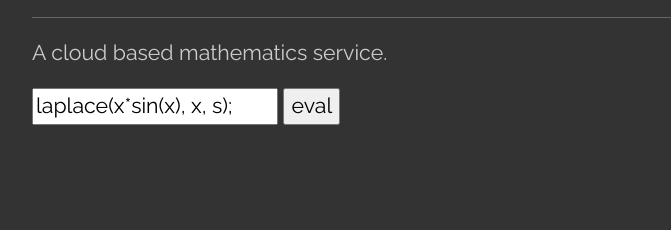
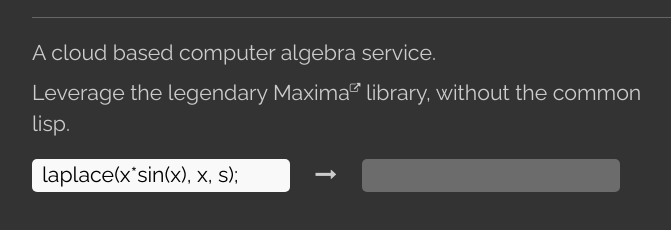
Before and after one commit to dmh43/exo-maxima, a plain HTML site: page templates/index.html in a window 1280 px wide. Shown: the part 164-394 px from the top of the page, without its empty margins (224-895 px from the left). Drawn offline with nearby package versions, Linux system fonts and the light colour scheme.

Commit message:
improve request styling

```diff
--- a/static/css/main.css
+++ b/static/css/main.css
@@ -4,14 +4,14 @@ body {
   font-family: 'Myriad Pro', Calibri, Helvetica, Arial, sans-serif;
 }
 
-a:link {
-  color: #005585;
+a.ref:link {
+  color: #CCCCCC;
   text-decoration: none;
 }
-a:visited {
+a.ref:visited {
   color: #485270;
 }
-a:hover {
+a.ref:hover {
   color: #b83800;
   text-decoration: underline;
 }
@@ -42,7 +42,45 @@ body {background: #333333;}
 #content hr {
   border-top: 1px solid rgba(238, 238, 238, 0.27);
 }
-#content input {
+#content input, button, textarea {
   color: #000000;
-  width:
+  border-radius: 5px;
+  border-style: none;
+  padding-left: 10px;
+  padding-right: 10px;
 }
+
+.ref {
+  font-size: 8pt;
+}
+
+input[type="text"], textarea {
+  background-color: rgba(255, 255, 255,0.97);
+}
+
+.delim {
+  color: #CCCCCC;
+  padding-left: 10px;
+  padding-right: 10px;
+  margin-left: 10px;
+  margin-right: 10px;
+}
+
+.delim:hover {
+  background-color: rgba(255,255,255,0.3);
+  border-radius: 5px;
+  cursor: pointer;
+}
+
+a.delim:link {
+  color: #CCCCCC;
+  text-decoration: none;
+}
+a.delim:visited {
+  text-decoration: none;
+  color: #CCCCCC;
+}
+a.delim:hover {
+  text-decoration: none;
+  color: #CCCCCC;
+}
--- /dev/null
+++ b/static/js/index.js
@@ -0,0 +1,17 @@
+document.addEventListener("DOMContentLoaded", function(event) {
+
+})
+
+function submit () {
+  var expression = document.getElementById('maxima-expression').value,
+      xhr = new XMLHttpRequest(),
+      displayElem = document.getElementById('result-display');
+  xhr.open("POST", '/maxima', true);
+  xhr.setRequestHeader("Content-type", "application/json");
+  xhr.onreadystatechange = function() {
+    if(xhr.readyState == XMLHttpRequest.DONE && xhr.status == 200) {
+      displayElem.value = xhr.responseText;
+    }
+  }
+  xhr.send('{"expression": "' + expression + '"}');
+}
--- a/templates/index.html
+++ b/templates/index.html
@@ -7,21 +7,22 @@
         <link rel="stylesheet" href="https://maxcdn.bootstrapcdn.com/bootstrap/3.3.7/css/bootstrap-theme.min.css" integrity="sha384-rHyoN1iRsVXV4nD0JutlnGaslCJuC7uwjduW9SVrLvRYooPp2bWYgmgJQIXwl/Sp" crossorigin="anonymous">
         <link rel="stylesheet" href="https://maxcdn.bootstrapcdn.com/font-awesome/4.7.0/css/font-awesome.min.css">
         <link rel="stylesheet" type="text/css" href="/css/main.css">
+        <script src="/js/index.js"></script>
     </head>
     <body>
         <div id="content">
-            <h2>
-                exo-maxima
-            </h2>
+            <h2> exo-maxima </h2>
             <hr/>
             <div id="details">
-                <div> A cloud based mathematics service. </div>
+                <div>
+                    <p>A cloud based computer algebra service.</p>
+                    <p>Leverage the legendary Maxima<sup><a class="ref" href="http://maxima.sourceforge.net/"><i class="fa fa-external-link"></i></a></sup> library, without the common lisp.</p>
+                </div>
                 <div id="view">
                     <div id="maxima">
-                        <form action="/maxima" method="POST">
-                            <input type="text" name="expression" value="laplace(x*sin(x), x, s);">
-                            <input type="submit" value="eval">
-                        </form>
+                        <input type="text" id="maxima-expression" value="laplace(x*sin(x), x, s);">
+                        <a class="delim" onclick="submit()"><i class="fa fa-long-arrow-right"></i></a>
+                        <input disabled="true" id="result-display">
                     </div>
                 </div>
             </div>
```
